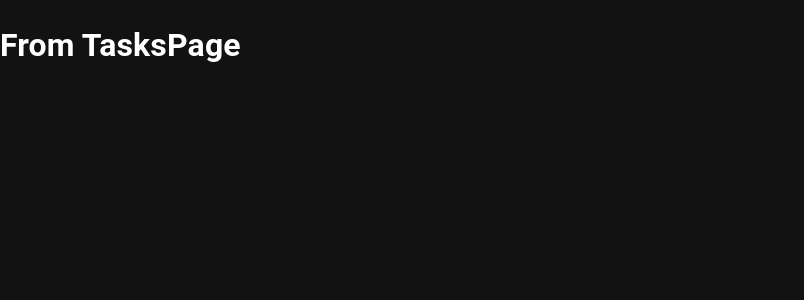
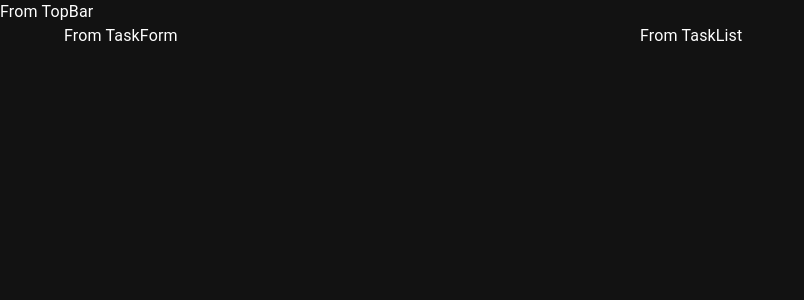
Before and after one commit to TomasAntunez/task-manager-client, a React (Vite) app: page /tasks in a window 1280 px wide. Shown: the top 300 px of the page, without its empty margins (0-804 px from the left). Built offline with nearby package versions, Linux system fonts and the light colour scheme.

Commit message:
feat: basic layout task page

```diff
--- a/src/tasks/common/views/tasks-page/TasksPage.tsx
+++ b/src/tasks/common/views/tasks-page/TasksPage.tsx
@@ -1,8 +1,23 @@
 import { FC } from 'react';
+import { Container, Grid, Box } from '@mui/material';
+
+import { TopBar, TaskForm, TaskList } from './components';
 
 
 export const TasksPage: FC = () => {
   return (
-    <h1>From TasksPage</h1>
+    <Box width='100%' height='100vh'>
+      <TopBar />
+      <Container>
+        <Grid container>
+          <Grid item container xs={6}>
+            <TaskForm />
+          </Grid>
+          <Grid item container xs={6}>
+            <TaskList />
+          </Grid>
+        </Grid>
+      </Container>
+    </Box>
   );
 }
--- /dev/null
+++ b/src/tasks/common/views/tasks-page/components/Task.tsx
@@ -0,0 +1,8 @@
+import { FC } from 'react';
+
+
+export const Task: FC = () => {
+  return (
+    <>From Task</>
+  );
+}
--- /dev/null
+++ b/src/tasks/common/views/tasks-page/components/TaskForm.tsx
@@ -0,0 +1,8 @@
+import { FC } from 'react';
+
+
+export const TaskForm: FC = () => {
+  return (
+    <>From TaskForm</>
+  );
+}
--- /dev/null
+++ b/src/tasks/common/views/tasks-page/components/TaskList.tsx
@@ -0,0 +1,8 @@
+import { FC } from 'react';
+
+
+export const TaskList: FC = () => {
+  return (
+    <>From TaskList</>
+  );
+}
--- /dev/null
+++ b/src/tasks/common/views/tasks-page/components/TopBar.tsx
@@ -0,0 +1,8 @@
+import { FC } from 'react';
+
+
+export const TopBar: FC = () => {
+  return (
+    <div style={{ position: 'static' }}>From TopBar</div>
+  );
+}
--- /dev/null
+++ b/src/tasks/common/views/tasks-page/components/index.ts
@@ -0,0 +1,5 @@
+
+export { TopBar } from './TopBar';
+export { TaskForm } from './TaskForm';
+export { TaskList } from './TaskList';
+export { Task } from './Task';
```
